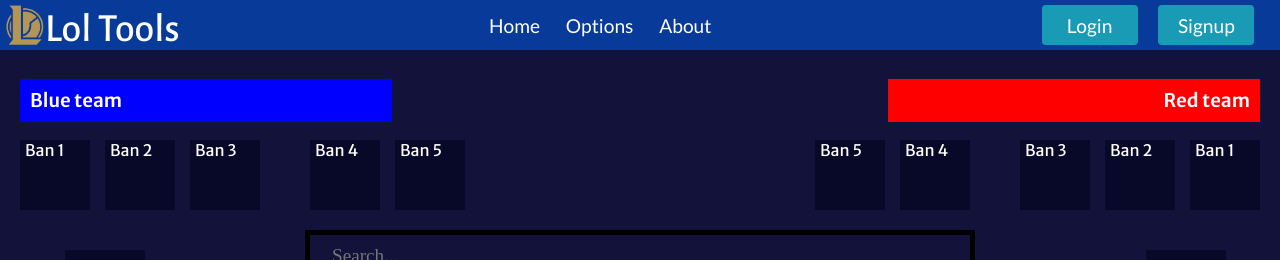
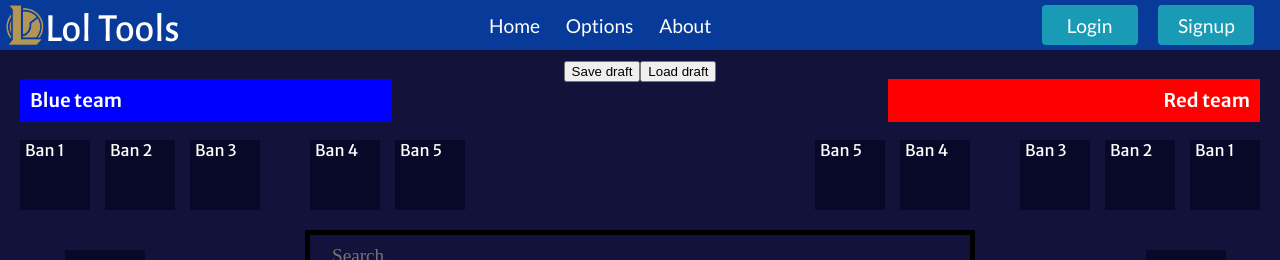
Before and after one commit to nhanaa/lol-tools, a React (Create React App) app in the folder client/: page /#/ in a window 1280 px wide. Shown: the top 260 px of the page. Built offline with nearby package versions, Linux system fonts and the light colour scheme; no server answers; a web font is replaced by a local one.

Commit message:
Create save and load draft buttons

```diff
--- a/client/package.json
+++ b/client/package.json
@@ -8,6 +8,7 @@
     "@testing-library/react": "^13.4.0",
     "@testing-library/user-event": "^13.5.0",
     "react": "^18.2.0",
+    "react-confirm-alert": "^3.0.6",
     "react-dom": "^18.2.0",
     "react-router-dom": "^6.6.1",
     "react-scripts": "5.0.1",
--- a/client/src/pages/Home.js
+++ b/client/src/pages/Home.js
@@ -1,21 +1,27 @@
 import { useEffect, useState } from 'react';
+import { confirmAlert } from 'react-confirm-alert';
+import 'react-confirm-alert/src/react-confirm-alert.css';
+import './Home.css';
+
+// import components
 import Ban from '../components/Ban';
 import BluePick from '../components/BluePick';
 import ChampionIcon from '../components/ChampionIcon';
 import RedPick from '../components/RedPick';
 import SearchBar from '../components/SearchBar';
-import './Home.css';
 
 const Home = () => {
   const [championObjects, setChampionObjects] = useState([]);
   const [selectedBanPick, setSelectedBanPick] = useState("");
   const [selectedBanPick2, setSelectedBanPick2] = useState("");
   const [selectedChamp, setSelectedChamp] = useState(null);
+  const [searchKey, setSearchKey] = useState("");
+
+  // TODO: refactor the following states into a reducer
   const [bluePicks, setBluePicks] = useState({"B1": null, "B2": null, "B3": null, "B4": null, "B5": null});
   const [redPicks, setRedPicks] = useState({"R1": null, "R2": null, "R3": null, "R4": null, "R5": null});
   const [blueBans, setBlueBans] = useState({"b1": null, "b2": null, "b3": null, "b4": null, "b5": null});
   const [redBans, setRedBans] = useState({"r1": null, "r2": null, "r3": null, "r4": null, "r5": null});
-  const [searchKey, setSearchKey] = useState("");
 
   const fetchChampions = async () => {
     const data = localStorage.getItem("championObjects");
@@ -95,7 +101,6 @@
         return {...prevState};
       });
     }
-
     if (selectedChamp && selectedBanPick) {
       switch (selectedBanPick[0]) {
         case "B":
@@ -173,6 +178,36 @@
     }
   }, [selectedBanPick, selectedBanPick2])
 
+  // Save the draft to the database
+  const saveDraft = () => {
+    const draft = {blueBans, redBans, bluePicks, redPicks};
+    // TODO: make a post request to the server to save the draft
+    console.log(draft);
+  }
+
+  // Handle action when clicking on save button
+  const handleSave = () => {
+    confirmAlert({
+      title: "Confirm to save draft",
+      message: "Are you sure to save this draft?",
+      buttons: [
+        {
+          label: "Yes",
+          onClick: () => saveDraft()
+        },
+        {
+          label: "No",
+          onClick: () => null
+        }
+      ]
+    });
+  }
+
+  const handleLoad = () => {
+    // TODO: make a GET request to the server to get the draft
+  }
+
+
   return (
     <div className="home">
 
@@ -190,6 +225,10 @@
               <Ban champ={blueBans["b5"]} selectedBanPick={selectedBanPick} handleSelection={handleBanPickSelection} order={"b5"} />
             </div>
           </div>
+        </div>
+        <div className="save-load-draft">
+          <button className="save-draft" onClick={handleSave}>Save draft</button>
+          <button className="load-draft" onClick={handleLoad}>Load draft</button>
         </div>
         <div className="red-team">
           <h3>Red team</h3>
```
Also changed, not shown: 1 other file (tests, documents, lock files or other folders).
